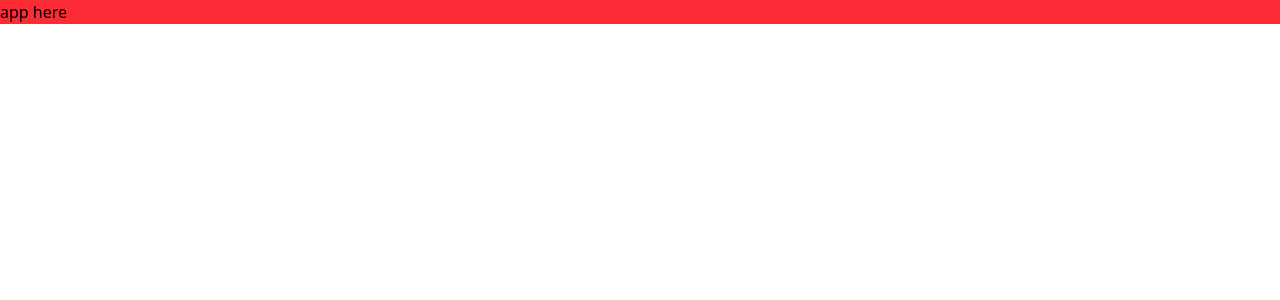
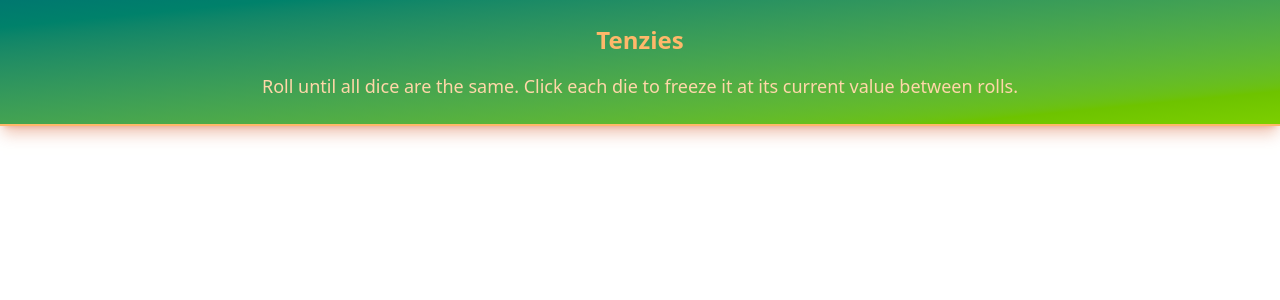
Before and after one commit to gyo82v/scrimba-tenzies-typescript, a React (Vite) app: page / in a window 1280 px wide. Shown: the top 300 px of the page. Built offline with nearby package versions, Linux system fonts and the light colour scheme.

Commit message:
feat: add header component

```diff
--- a/src/App.tsx
+++ b/src/App.tsx
@@ -1,10 +1,11 @@
-
+import Header from "./components/Header"
 
 function App() {
+  const container = ``
 
   return (
-    <div className="bg-red-500">
-      <h1>app here</h1>
+    <div className={container}>
+      <Header />
     </div>
   )
 }
--- /dev/null
+++ b/src/components/Header.tsx
@@ -0,0 +1,17 @@
+import type {JSX} from "react"
+
+export default function Header():JSX.Element{
+    const header = `bg-gradient-to-br from-teal-700 to-lime-500
+                    flex flex-col items-center gap-4 px-4 py-6
+                    shadow-lg shadow-orange-700/30 border-b-2 border-orange-300`
+
+    return(
+        <header className={header}>
+            <h1 className="text-2xl font-bold text-orange-300">Tenzies</h1>
+            <p className="text-lg text-center text-orange-200">
+                Roll until all dice are the same. Click each die to freeze
+                it at its current value between rolls.
+            </p>
+        </header>
+    )
+}
```
